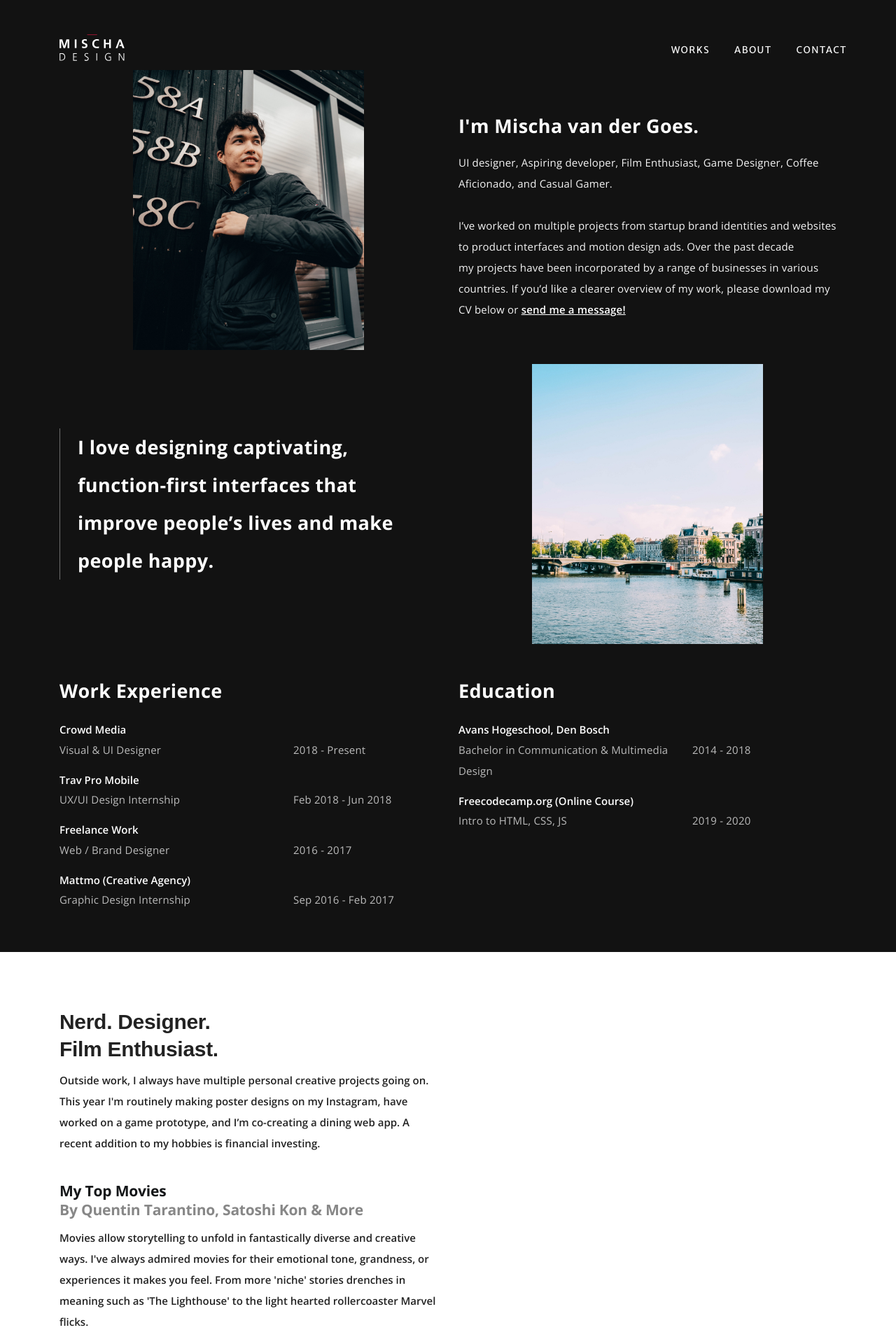
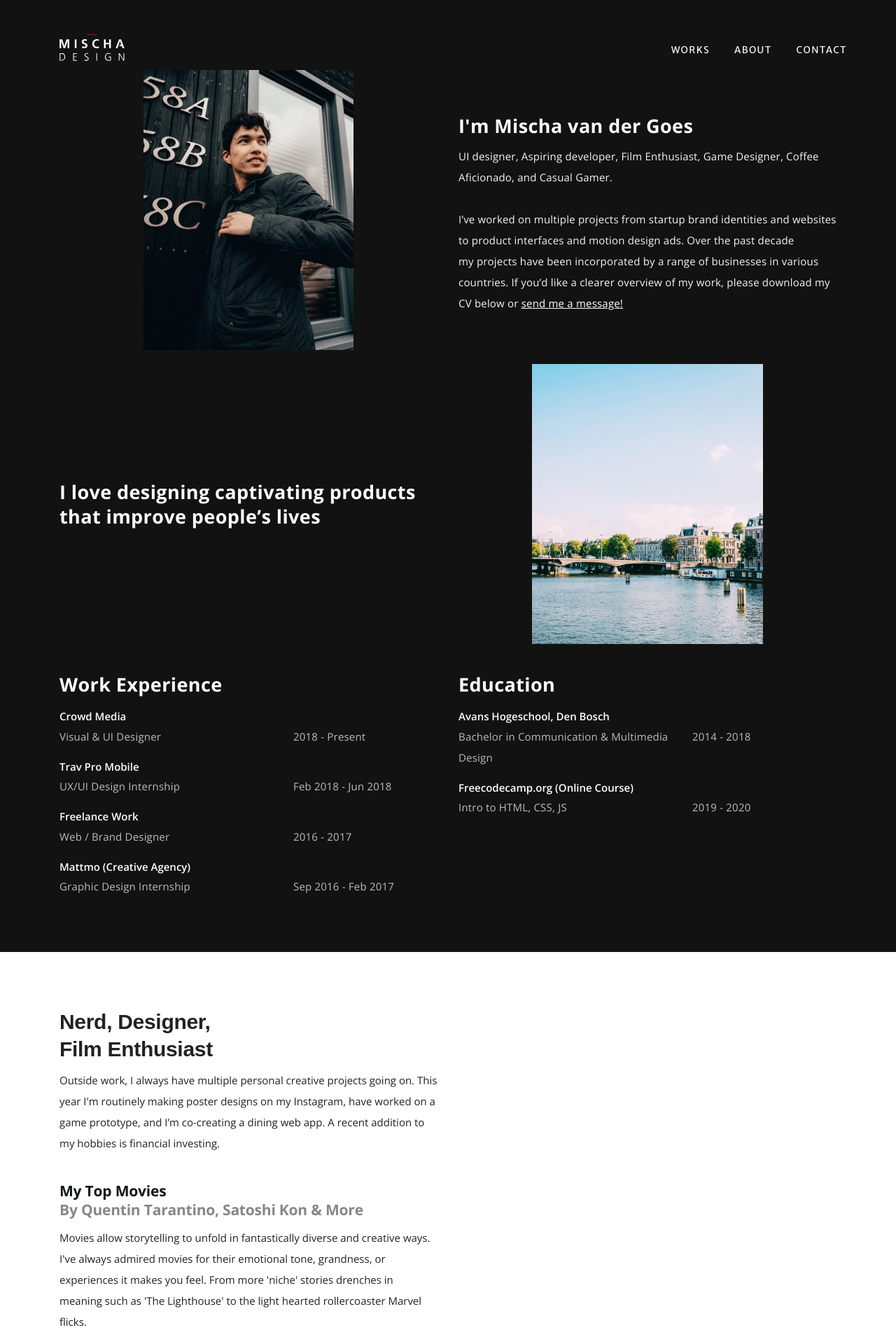
Before and after one commit to mfgoes/portfolio, a PHP site: page /about.html in a window 1280 px wide. Shown: the top 1920 px of the page at 70% size. Run offline with PHP 8.4, Linux system fonts and the light colour scheme; some web fonts are replaced.

Commit message:
updates about

```diff
--- a/about.html
+++ b/about.html
@@ -56,7 +56,7 @@
   </div>
   <div class="col-lg-6 col-md-6 col-sm-6 col-xs-12 special-center">
       <span>
-        <h2>I'm Mischa van der Goes.</h2>
+        <h2>I'm Mischa van der Goes</h2>
         <p>UI designer, Aspiring developer, Film Enthusiast, Game Designer, Coffee Aficionado, and Casual Gamer. <br> <br>I’ve worked on multiple projects from startup brand identities and websites to product interfaces and motion design ads. Over the past decade my projects have been incorporated by a range of businesses in various countries. If you’d like a clearer overview of my work, please download my CV below or <a href="#contact-section" class="inline-link">send me a message!</a></p>
       </span>
   </div>
@@ -67,7 +67,7 @@
 <section class="about-page">
   <div class="col-lg-6 col-md-6 col-sm-6 col-xs-12 float-left special-center">
   <span>
-    <h2 class="blockquote">I love designing captivating, function-first interfaces that improve people’s lives and make people happy.</h2>
+    <h2 class="blockquote ">I love designing captivating products that improve people’s lives</h2>
   </span>
   </div>
   <div class="col-lg-6 col-md-6 col-sm-6 col-xs-12 center-image">
@@ -150,12 +150,19 @@
     <div class="container">
     <div class="col-lg-6 col-md-6 col-sm-6 col-xs-12 special-center">
         <span>
-          <h2 class="special-font">Nerd. Designer.<br>Film Enthusiast.</h2>
+          <h2 class="special-font">Nerd, Designer,<br>Film Enthusiast</h2>
          <p>Outside work, I always have multiple personal creative projects going on. This year I'm routinely making poster designs on my Instagram, have worked on a game prototype, and I’m co-creating a dining web app. A recent addition to my hobbies is financial investing. </p>
 
-         <h3>My Top Movies</h3>
-         <h3 class="subtitle-header">By Quentin Tarantino, Satoshi Kon & More</h3>
-         <p>Movies allow storytelling to unfold in fantastically diverse and creative ways. I've always admired movies for their emotional tone, grandness, or experiences it makes you feel. From more 'niche' stories drenches in meaning such as 'The Lighthouse' to the light hearted rollercoaster Marvel flicks.</p>
+         <div>
+          <h3>My Top Movies</h3>
+          <h3 class="subtitle-header">By Quentin Tarantino, Satoshi Kon & More</h3>
+          <p>Movies allow storytelling to unfold in fantastically diverse and creative ways. I've always admired movies for their emotional tone, grandness, or experiences it makes you feel. From more 'niche' stories drenches in meaning such as 'The Lighthouse' to the light hearted rollercoaster Marvel flicks.</p>
+        </div>
+         <div>
+          <h3>Albums I Love</h3>
+          <h3 class="subtitle-header">And Have Listened To Over And Over</h3>
+          <p></p>
+        </div>
       </span>
 
     </div>
@@ -165,8 +172,8 @@
     <section class="about-page">
       <div class="col-lg-12 special-center" id="contact-section">
           <span>
-            <h2 >Contact</h2>
-            <strong>For questions, inquiries, or just a chat, feel free to reach out to me!</strong>
+            <h2 class="special-font">Contact Me</h2>
+            <strong>Email</strong>
             <a href="mailto:mischvdgoes@gmail.com">mischavdgoes@gmail.com</a>
             <br>
             <strong>Social</strong>
--- a/css/styles.css
+++ b/css/styles.css
@@ -127,7 +127,7 @@ h4 {
 
 p, .inline-link {
     color: #222222;
-    font-weight: 600;
+    font-weight: 400;
     line-height: 2;
     display: inline;
 }
@@ -1925,7 +1925,7 @@ a:hover {
     padding-bottom: 0px;
     font-size: 1.8em;
     letter-spacing: 0.4px;
-    line-height: 2em;
+
     text-transform: none;
     color: white;
 }
@@ -1950,7 +1950,7 @@ a:hover {
 
 }
 
-.contact-section, .contact-section a {
+.contact-section, .contact-section a, .contact-section p {
     background-color: #fff;
     color: #222;
     display: block;
@@ -2767,7 +2767,8 @@ input:-webkit-autofill {
 .blockquote {
     font-size: 1.4em;
     color: #878787;
-    border-left: 1px solid #ffffff63;
+    font-weight: 900;
+    /*border-left: 1px solid #EC0E45;
     padding: 0 25px 0;
     /*
     margin: 40px 0 40px 40px;
```
Also changed, not shown: img/about/backroom.jpg (added), img/about/christian-garcia-Uvxrcw0ZKEk-unsplash.jpg (added), img/about/jean-carlo-emer-YiQNjaepab4-unsplash.jpg (added), img/about/medhat-dawoud-f-3mUXFLY2o-unsplash.jpg (added), img/about/profile mischa.jpg, img/about/profile mischa2.jpg (added), img/about/test.jpg (deleted).
